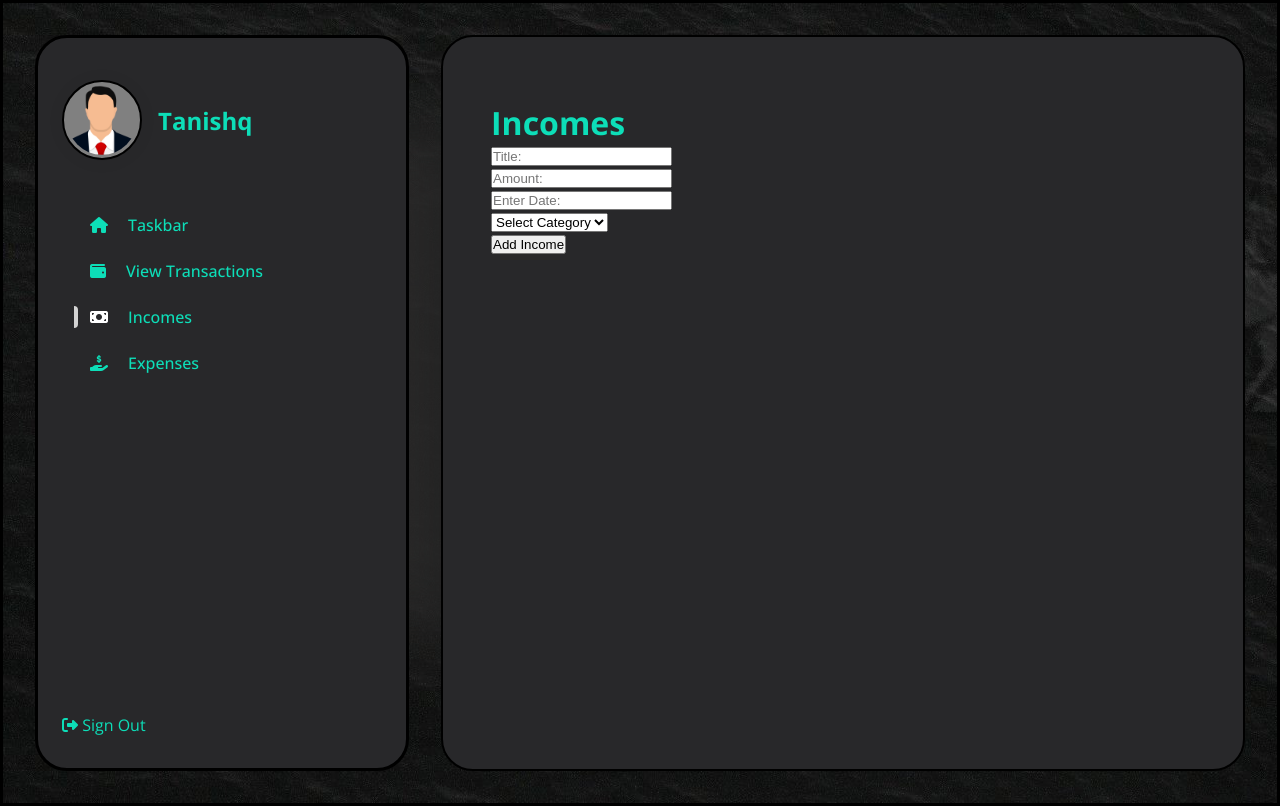
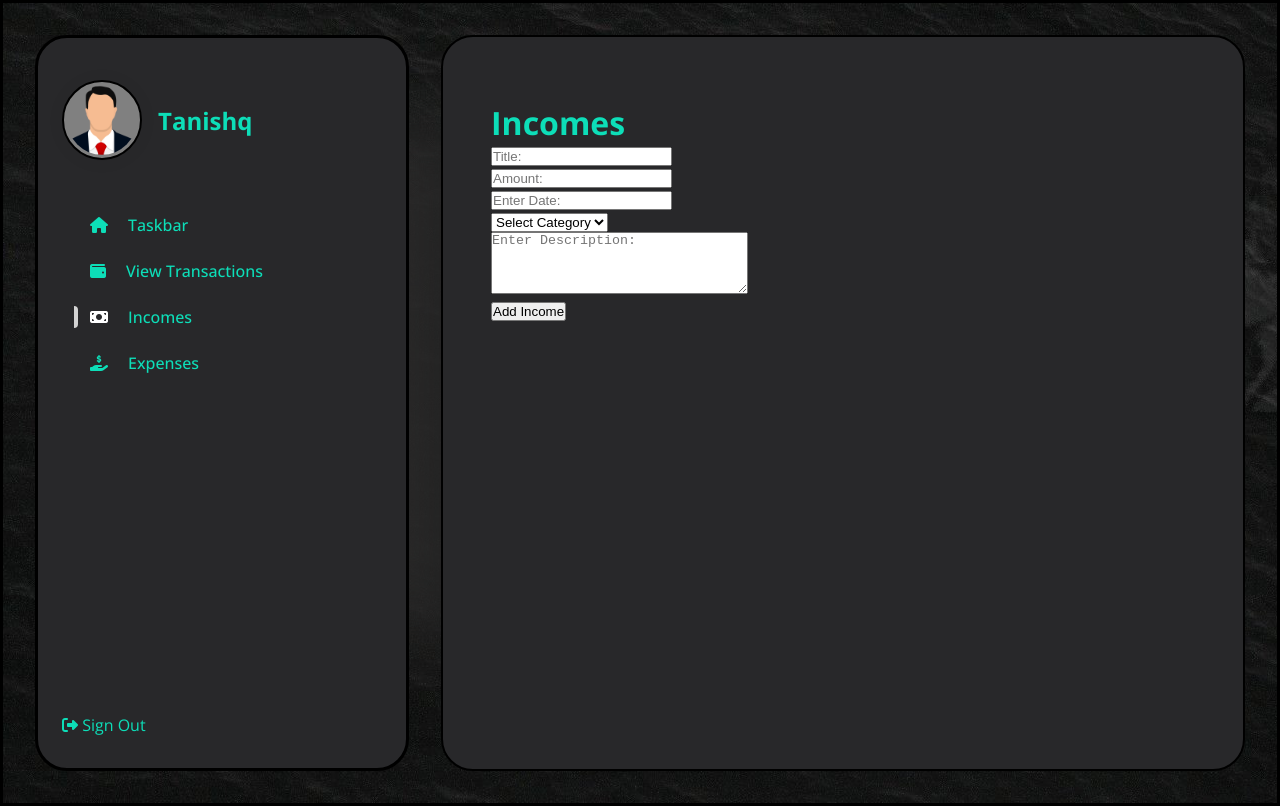
Before and after one commit to TanishqM1/Finance, a React (Create React App) app in the folder financeui/: page / in a window 1280 px wide. Both pictures are taken after a click on the item "Incomes". Built offline with nearby package versions, Linux system fonts and the light colour scheme.

Commit message:
added description, form not working with port.

```diff
--- a/financeui/src/components/Form/Form.js
+++ b/financeui/src/components/Form/Form.js
@@ -75,6 +75,21 @@ function Form(){
                     <option value="other">Other</option>
                 </select>
             </div>
+
+            <div className="input-control">
+                <textarea
+                value = {description}
+                type="text"
+                name = {'description'}
+                id={'description'}
+                placeholder = "Enter Description: "
+                onChange={handleInput('description')}
+                cols='30'
+                rows='4'
+                ></textarea>
+            </div>
+
+
             <div class="submit-btn">
                 <button>Add Income</button>
             </div>
--- a/financeui/src/context/globalcontext.js
+++ b/financeui/src/context/globalcontext.js
@@ -14,7 +14,7 @@ export const GlobalProvider = ({children}) =>{
     const addIncome = async (income) =>{
         const response = await axios.post(`${BASEURL}add-income`)
             .catch((error) =>{
-                setError(error.response.data.message)
+
             })
     }
 
```
